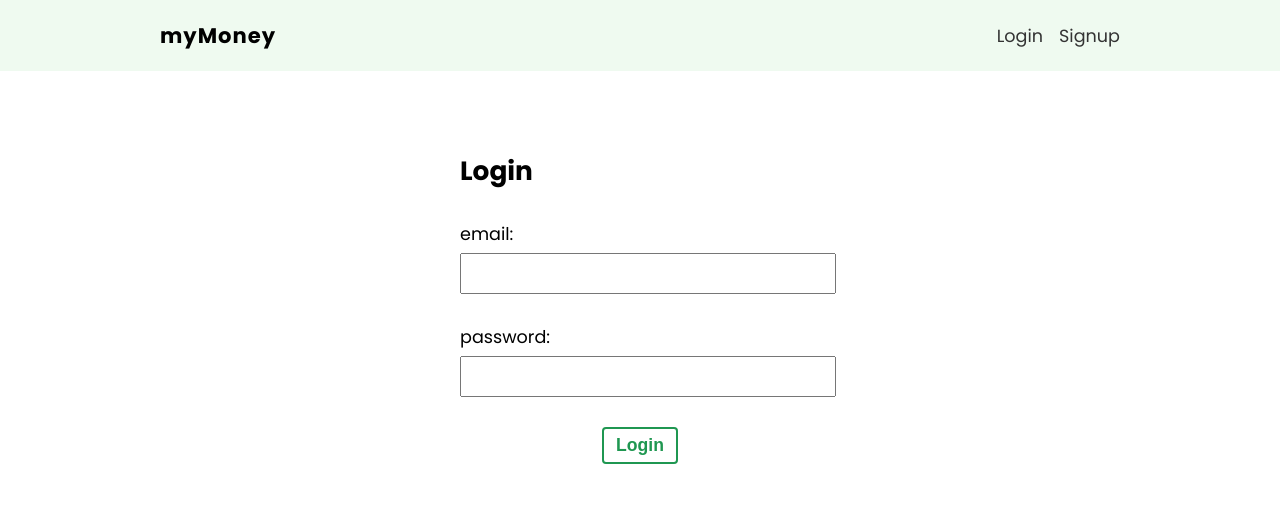
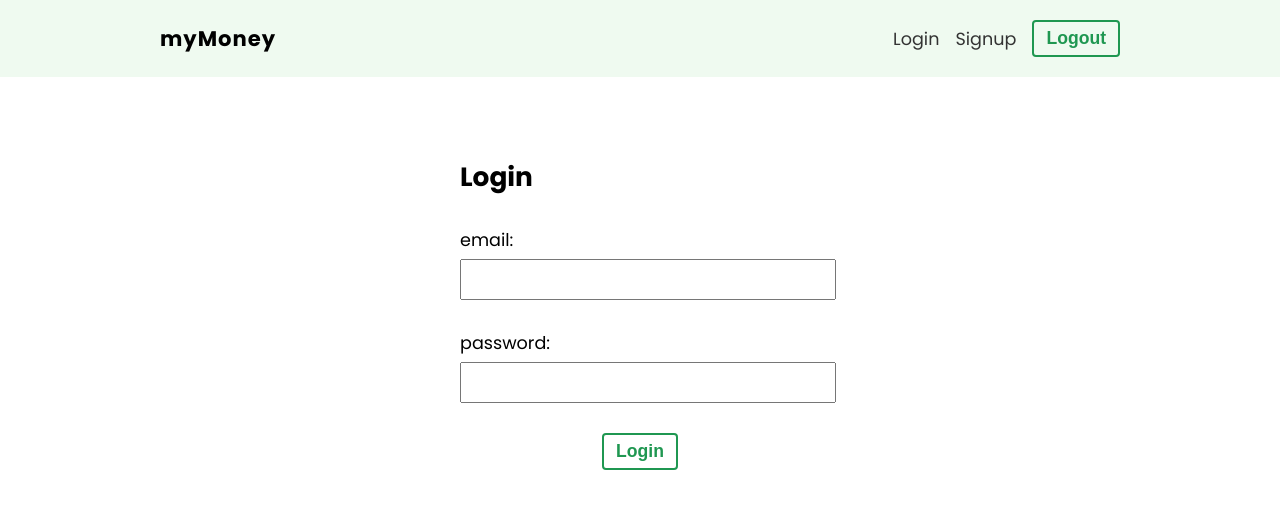
Before and after one commit to Pinetart/React-DB-Tutorial, a React (Create React App) app: page /login in a window 1280 px wide. Shown: the top 508 px of the page. Built offline with nearby package versions, Linux system fonts and the light colour scheme.

Commit message:
Using the Logout Hook

```diff
--- a/src/components/Navbar.js
+++ b/src/components/Navbar.js
@@ -1,8 +1,11 @@
 import React from "react";
 import { Link } from "react-router-dom";
 import styles from "./Navbar.module.css";
+import { useLogout } from "../hooks/useLogout";
 
 export default function Navbar() {
+  const { error, isPending, logout } = useLogout();
+
   return (
     <nav className={styles["navbar"]}>
       <ul>
@@ -13,6 +16,11 @@
         <li>
           <Link to="/signup">Signup</Link>
         </li>
+        <li>
+          <button className="btn" onClick={logout}>
+            Logout
+          </button>
+        </li>
       </ul>
     </nav>
   );
```
